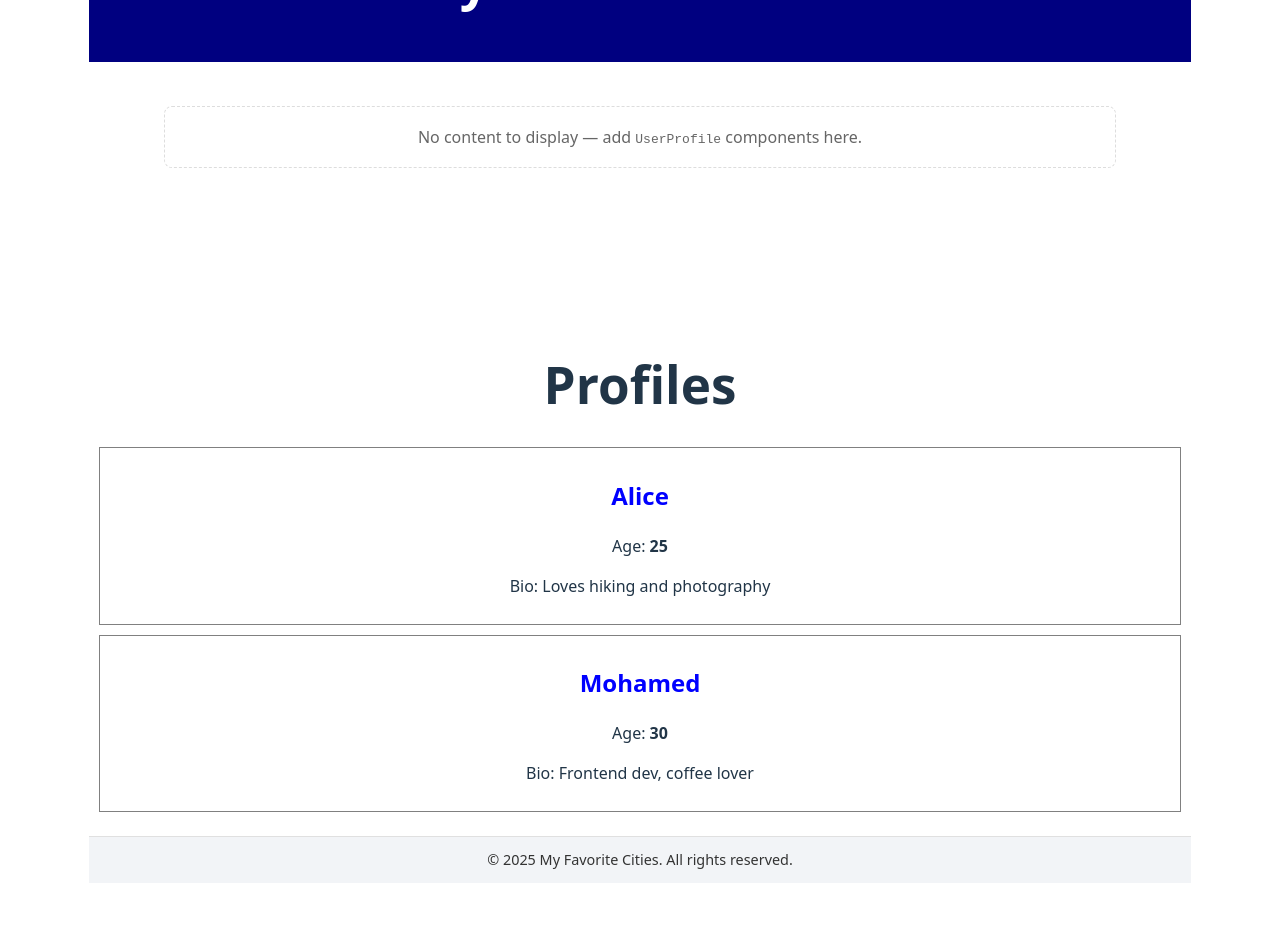
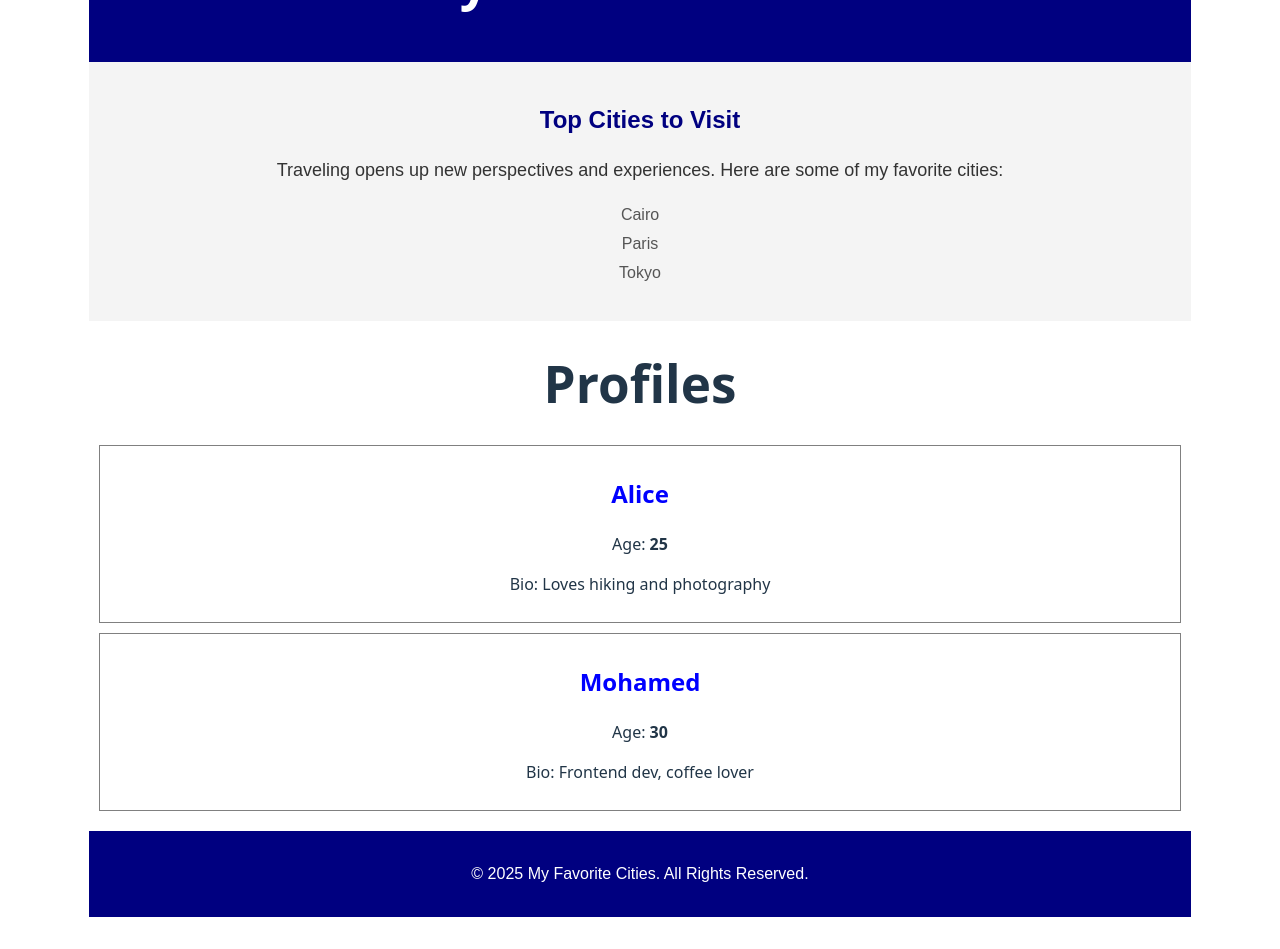
Before and after one commit to Toqa-Khalifa/alx-fe-reactjs, a React (Vite) app in the folder alx-react-app-new/: page / in a window 1280 px wide. Shown: the part 340-1289 px from the top of the page. Before the commit the page ends 1255 px from the top, so only its background shows below. Built offline with nearby package versions, Linux system fonts and the light colour scheme.

Commit message:
the final

```diff
--- a/alx-react-app-new/src/components/Footer.jsx
+++ b/alx-react-app-new/src/components/Footer.jsx
@@ -1,21 +1,20 @@
-// Footer.jsx
 import React from 'react';
 
-const Footer = () => {
+function Footer() {
   return (
-    <footer style={{
-      backgroundColor: '#f2f4f7',
-      color: '#333',
-      textAlign: 'center',
-      padding: '12px 10px',
-      marginTop: '24px',
-      borderTop: '1px solid #e0e0e0'
-    }}>
-      <p style={{ margin: 0, fontSize: '0.9rem' }}>
-        © {new Date().getFullYear()} My Favorite Cities. All rights reserved.
-      </p>
+    <footer
+      style={{
+        backgroundColor: 'navy',
+        color: 'white',
+        textAlign: 'center',
+        padding: '15px',
+        marginTop: '20px',
+        fontFamily: 'Arial, sans-serif',
+      }}
+    >
+      <p>&copy; 2025 My Favorite Cities. All Rights Reserved.</p>
     </footer>
   );
-};
+}
 
 export default Footer;
--- a/alx-react-app-new/src/components/MainContent.jsx
+++ b/alx-react-app-new/src/components/MainContent.jsx
@@ -1,46 +1,30 @@
 import React from 'react';
 
-function MainContent({ children }) {
+function MainContent() {
+  const mainStyle = {
+    backgroundColor: '#f4f4f4',
+    padding: '20px',
+    textAlign: 'center',
+    fontFamily: 'Arial, sans-serif',
+  };
+
+  const paragraphStyle = {
+    color: '#333',
+    fontSize: '18px',
+    lineHeight: '1.6',
+  };
+
   return (
-    <main
-      style={{
-        padding: '24px',
-        maxWidth: '1000px',
-        margin: '20px auto',
-        backgroundColor: '#ffffff',
-        minHeight: '240px',
-        textAlign: 'left',
-        boxSizing: 'border-box'
-      }}
-    >
-      <div
-        style={{
-          display: 'flex',
-          gap: '16px',
-          flexWrap: 'wrap',
-          alignItems: 'flex-start',
-          justifyContent: 'center'
-        }}
-      >
-        {children && React.Children.count(children) > 0 ? (
-          children
-        ) : (
-          <div
-            style={{
-              width: '100%',
-              padding: '18px',
-              border: '1px dashed #ddd',
-              borderRadius: '8px',
-              textAlign: 'center',
-              color: '#666'
-            }}
-          >
-            <p style={{ margin: 0 }}>
-              No content to display — add <code>UserProfile</code> components here.
-            </p>
-          </div>
-        )}
-      </div>
+    <main style={mainStyle}>
+      <h2 style={{ color: 'navy', marginBottom: '10px' }}>Top Cities to Visit</h2>
+      <p style={paragraphStyle}>
+        Traveling opens up new perspectives and experiences. Here are some of my favorite cities:
+      </p>
+      <ul style={{ listStyleType: 'none', padding: 0 }}>
+        <li style={{ margin: '5px 0', color: '#555' }}>Cairo</li>
+        <li style={{ margin: '5px 0', color: '#555' }}>Paris</li>
+        <li style={{ margin: '5px 0', color: '#555' }}>Tokyo</li>
+      </ul>
     </main>
   );
 }
```
